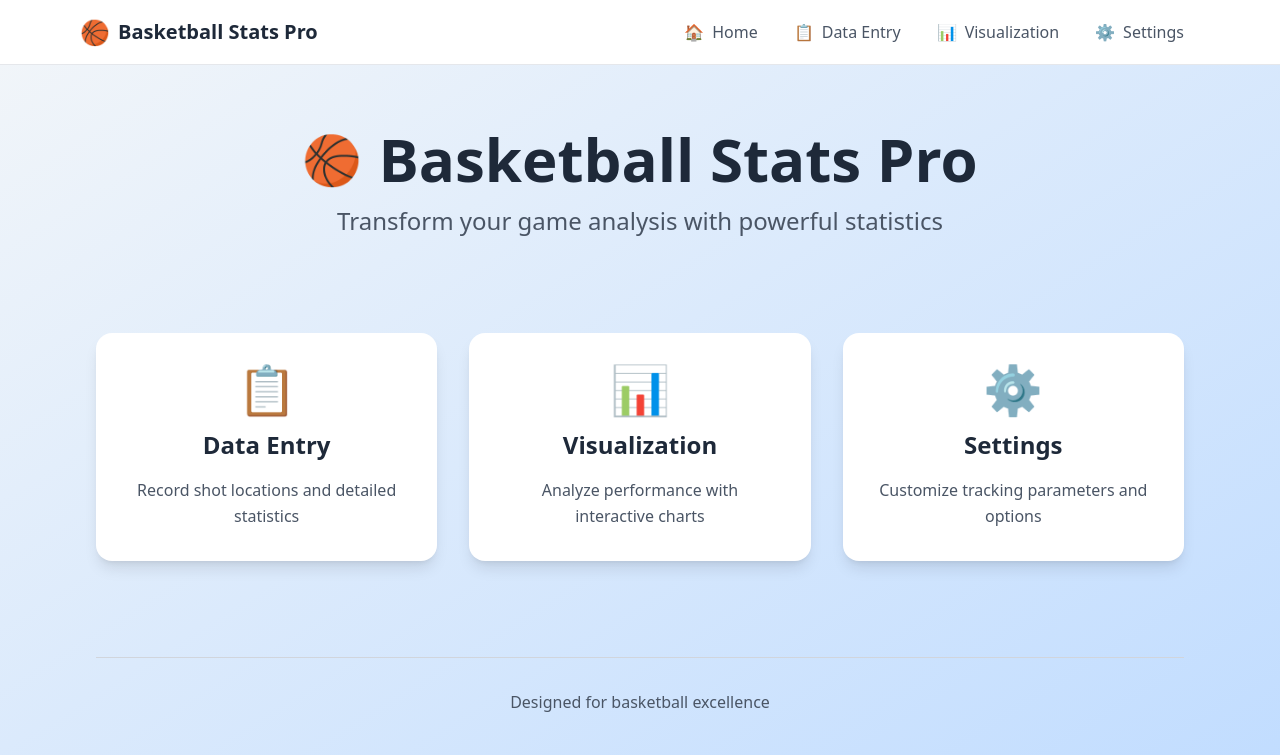
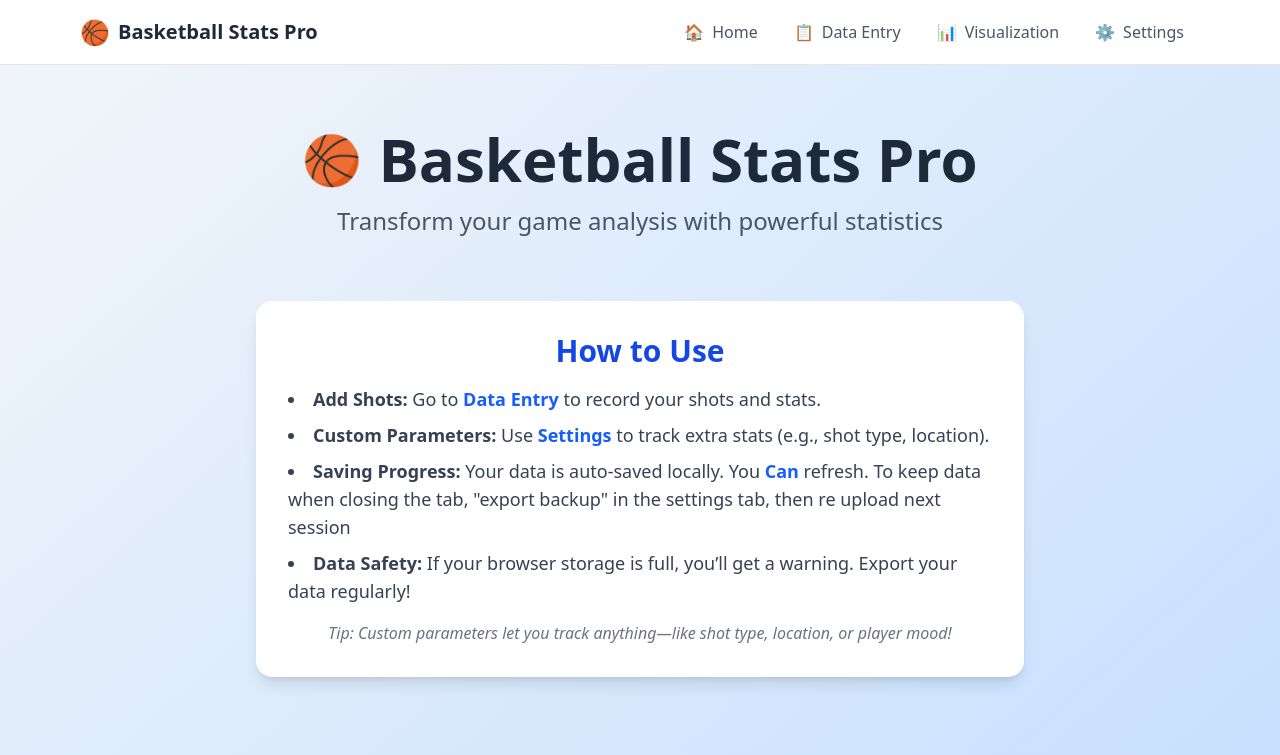
Before and after one commit to wyattricketts/basketbaltracker, a React (Vite) app in the folder client/: page / in a window 1280 px wide. Shown: the top 755 px of the page. Built offline with nearby package versions, Linux system fonts and the light colour scheme.

Commit message:
changes to home, made it more welcoming with instructions

```diff
--- a/client/src/Home.jsx
+++ b/client/src/Home.jsx
@@ -14,6 +14,20 @@ const Home = () => {
         </header>
 
         <main>
+          {/* Instructions Section */}
+          <section className="max-w-3xl mx-auto mb-12 bg-white rounded-2xl shadow-lg p-8 flex flex-col items-center">
+            <h2 className="text-3xl font-bold text-blue-700 mb-4 text-center">How to Use</h2>
+            <ul className="text-lg text-gray-700 space-y-2 mb-4 list-disc list-inside">
+              <li><strong>Add Shots:</strong> Go to <span className="font-semibold text-blue-600">Data Entry</span> to record your shots and stats.</li>
+              <li><strong>Custom Parameters:</strong> Use <span className="font-semibold text-blue-600">Settings</span> to track extra stats (e.g., shot type, location).</li>
+              <li><strong>Saving Progress:</strong> Your data is auto-saved locally. You <span className="font-semibold text-blue-600">Can</span> refresh. To keep data when closing the tab, "export backup" in the settings tab, then re upload next session </li>
+              <li><strong>Data Safety:</strong> If your browser storage is full, you’ll get a warning. Export your data regularly!</li>
+            </ul>
+            <div className="text-gray-500 text-center italic">
+              Tip: Custom parameters let you track anything—like shot type, location, or player mood!
+            </div>
+          </section>
+          {/* Existing grid of links */}
           <div className="grid grid-cols-1 md:grid-cols-3 gap-8 py-8">
             <Link
               to="/data-entry"
@@ -51,7 +65,7 @@ const Home = () => {
         </main>
 
         <footer className="text-center mt-16 pt-8 border-t border-gray-300">
-          <p className="text-gray-600">Designed for basketball excellence</p>
+          <p className="text-gray-600">Designed by Wyatt Ricketts for Owen Ricketts</p>
         </footer>
       </div>
     </div>
```
